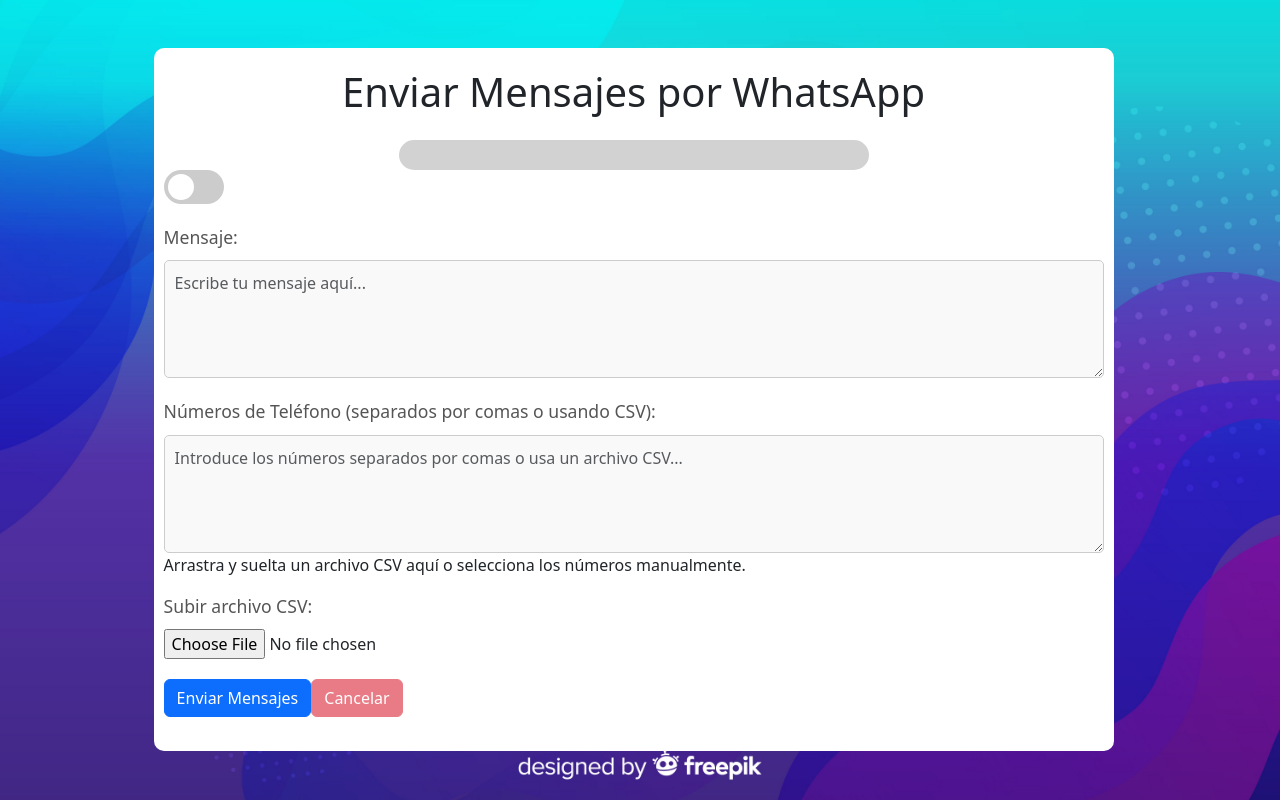
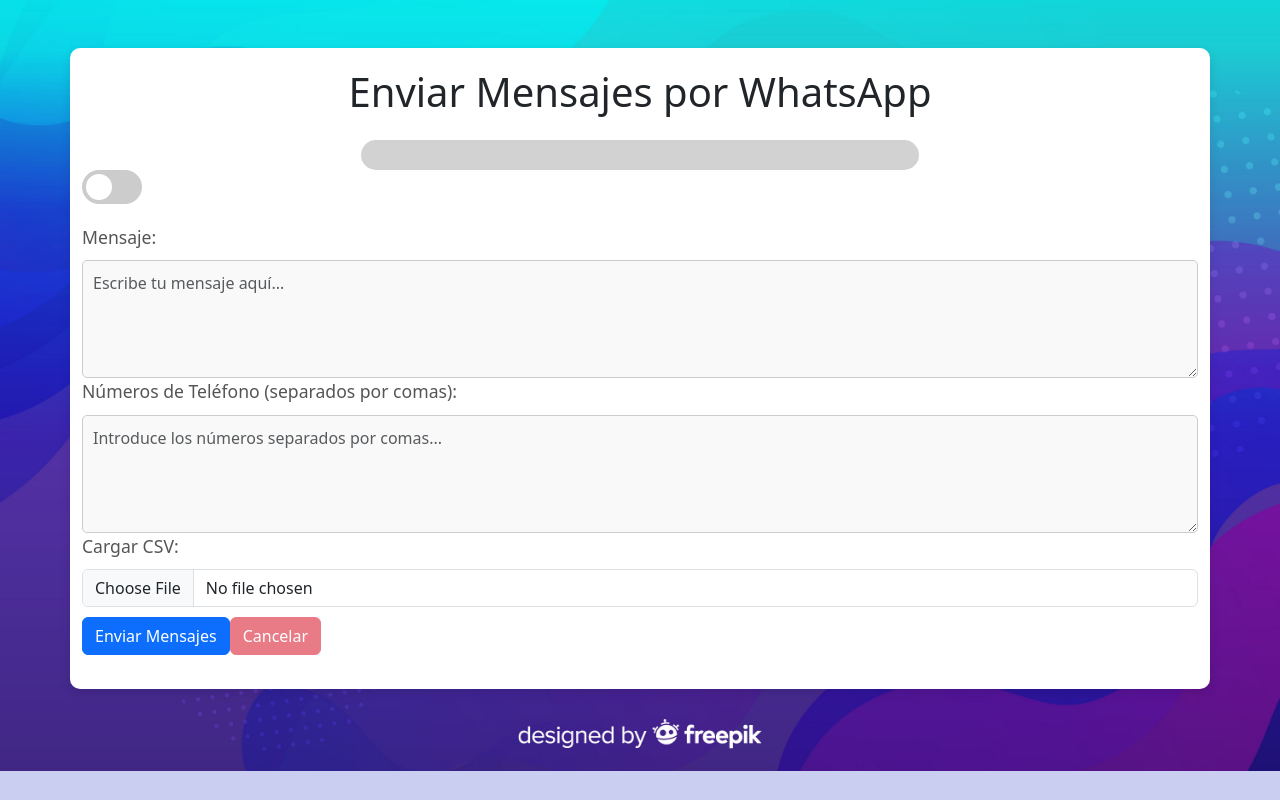
Before and after one commit to LUISALVAREZPAREJA/whatsappsfrontend, a React (Create React App) app: page / in a window 1280 px wide. Built offline with nearby package versions, Linux system fonts and the light colour scheme.

Commit message:
front was updated

```diff
--- a/src/MessageSender.js
+++ b/src/MessageSender.js
@@ -1,6 +1,6 @@
 import React, { useContext, useState } from 'react';
-import Papa from 'papaparse';
 import { ThemeContext } from './themeContex';
+import Papa from 'papaparse'; // Asegúrate de instalarlo: npm install papaparse
 import 'bootstrap/dist/css/bootstrap.min.css';
 import './index.css';
 import './App.css';
@@ -9,79 +9,43 @@
     const { isDarkMode, toggleDarkMode } = useContext(ThemeContext);
     const [progress, setProgress] = useState(0);
     const [message, setMessage] = useState('');
-    const [numbers, setNumbers] = useState([]); // Cambiado a array
+    const [numbers, setNumbers] = useState('');
     const [successMessage, setSuccessMessage] = useState('');
     const [isSending, setIsSending] = useState(false);
     const [isCancelled, setIsCancelled] = useState(false);
 
-    // Manejar la selección de archivo CSV
-    const handleFileChange = (e) => {
-        const file = e.target.files[0];
-        if (file) {
-            Papa.parse(file, {
-                complete: function(results) {
-                    const numbersArray = results.data.flat();
-                    setNumbers(numbersArray.map(num => num.trim())); // Almacena como array
-                },
-                error: function(error) {
-                    console.error("Error al analizar el archivo:", error);
-                }
-            });
-        }
-    };
-
-    // Enviar mensaje
     const handleSendMessage = async () => {
+        const numberList = numbers.split(',').map(num => num.trim());
         setSuccessMessage('');
         setProgress(0);
         setIsSending(true);
         setIsCancelled(false);
 
-        const formData = new FormData();
-        formData.append('message', message);
-
         try {
-            const progressIncrement = 100 / numbers.length;
+            const progressIncrement = 100 / numberList.length;
             let currentProgress = 0;
 
-            const sentNumbers = new Set(); // Para asegurarnos de que no se repita el envío a un número
-
-            for (const number of numbers) {
+            for (const number of numberList) {
                 if (isCancelled) {
                     console.log("Envío cancelado");
                     setIsSending(false);
                     return;
                 }
 
-                if (!number) {
-                    console.error('Número vacío, saltando...');
-                    continue; // Saltar si el número está vacío
-                }
-
-                // Evitar enviar el mensaje al mismo número más de una vez
-                if (sentNumbers.has(number)) {
-                    continue;
-                }
-
-                formData.append('numbers[]', number); // Usa 'numbers[]' para tratarlo como un array
-
-                const response = await fetch('https://whatsappsbackend-production.up.railway.app/send-message', {
+                const response = await fetch('http://localhost:5000/send-message', {
                     method: 'POST',
-                    body: formData,
+                    headers: {
+                        'Content-Type': 'application/json',
+                    },
+                    body: JSON.stringify({ message, numbers: [number] }),
                 });
 
                 if (response.ok) {
                     currentProgress += progressIncrement;
                     setProgress(Math.min(currentProgress, 100));
-
-                    // Añadir el número al conjunto de números enviados
-                    sentNumbers.add(number);
                 } else {
                     console.error('Error al enviar mensaje a:', number);
                 }
-
-                // Limpiar formData para el siguiente número
-                formData.delete('numbers');
             }
 
             setSuccessMessage('Mensajes enviados');
@@ -92,15 +56,54 @@
         }
     };
 
+    const handleCancelSend = async () => {
+        try {
+            const response = await fetch('http://localhost:5000/cancel-send', {
+                method: 'POST',
+                headers: {
+                    'Content-Type': 'application/json',
+                },
+                body: JSON.stringify({ message }),
+            });
+
+            if (response.ok) {
+                console.log("Cancelación de envío exitosa");
+            } else {
+                console.error('Error al cancelar el envío');
+            }
+        } catch (error) {
+            console.error('Error al enviar la solicitud de cancelación:', error);
+        }
+    };
+
     const handleCancel = () => {
         setIsCancelled(true);
+        handleCancelSend();
         setIsSending(false);
     };
 
+    const handleFileUpload = (event) => {
+        const file = event.target.files[0];
+        if (file) {
+            Papa.parse(file, {
+                header: false, // Asume que no hay encabezado
+                skipEmptyLines: true,
+                complete: (result) => {
+                    const csvNumbers = result.data.map(row => row[0]).join(',');
+                    setNumbers(prev => (prev ? `${prev},${csvNumbers}` : csvNumbers)); // Agrega los números al estado existente
+                },
+                error: (error) => {
+                    console.error('Error al leer el archivo CSV:', error);
+                },
+            });
+        }
+    };
+
     return (
-        <div className={`mt-5 ${isDarkMode ? 'dark-mode' : ''}`}>
+        <div className={`container mt-5 ${isDarkMode ? 'dark-mode' : ''}`}>
             <h1 className="mb-4">Enviar Mensajes por WhatsApp</h1>
 
+            {/* Barra de progreso */}
             <div className={`progress-container ${isDarkMode ? 'dark-mode' : ''}`}>
                 <div
                     className={`progress-bar ${progress === 100 ? 'complete' : ''}`}
@@ -140,24 +143,25 @@
                 />
             </div>
 
-            <div className="form-group" id="numeros">
-                <label>Números de Teléfono (separados por comas o usando CSV):</label>
+            <div className="form-group">
+                <label>Números de Teléfono (separados por comas):</label>
                 <textarea
-                    value={numbers.join(', ')} // Mostrar como string para el usuario
-                    onChange={(e) => setNumbers(e.target.value.split(',').map(num => num.trim()))} // Actualizar como array
+                    value={numbers}
+                    onChange={(e) => setNumbers(e.target.value)}
                     rows="4"
                     className="form-control"
-                    placeholder="Introduce los números separados por comas o usa un archivo CSV..."
+                    placeholder="Introduce los números separados por comas..."
                 />
             </div>
 
-            <div className="drop-area mb-3">
-                <p>Arrastra y suelta un archivo CSV aquí o selecciona los números manualmente.</p>
-            </div>
-
             <div className="form-group">
-                <label>Subir archivo CSV:</label>
-                <input type="file" className="form-control-file" accept=".csv" onChange={handleFileChange} />
+                <label>Cargar CSV:</label>
+                <input
+                    type="file"
+                    className="form-control"
+                    accept=".csv"
+                    onChange={handleFileUpload}
+                />
             </div>
 
             <div className="d-flex">
```
